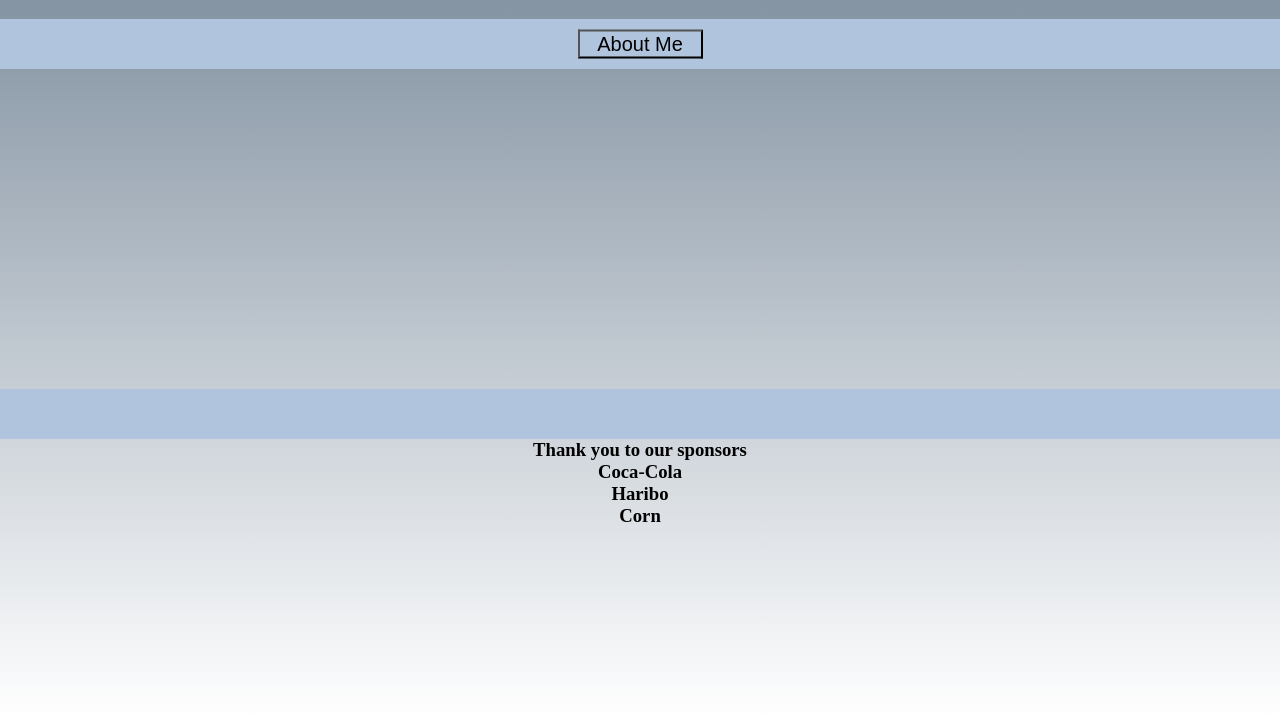
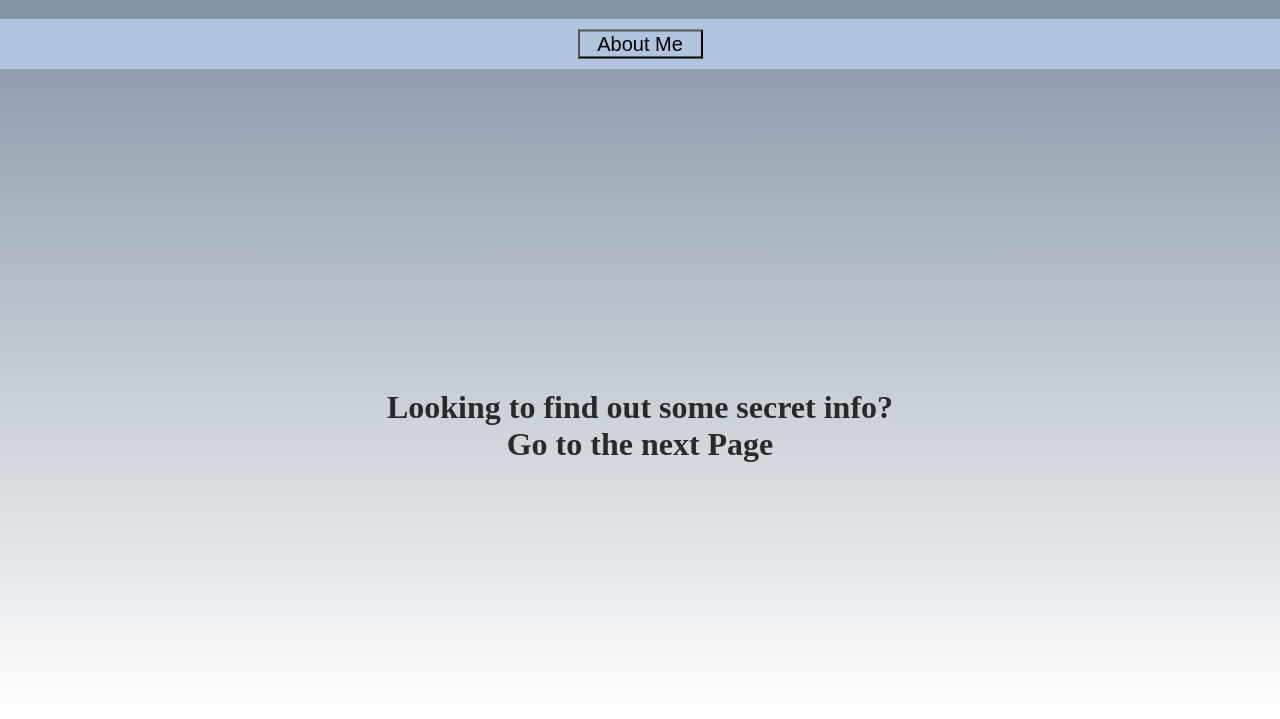
Before and after one commit to RevengeofBlob/CMSC-447-HW1, a plain HTML site: page index.html in a window 1280 px wide. Shown: the part 81-800 px from the top of the page. Drawn offline with Linux system fonts and the light colour scheme.

Commit message:
Add something to main page.

```diff
--- a/index.html
+++ b/index.html
@@ -22,7 +22,15 @@
                     </a>
                 </div>
             </div>
+
+            <div class="main">
+                <h1>Looking to find out some secret info?<br>
+                      Go to the next Page
+                </h1>
+             </div>
+
             <div class="bottom"></div>
+
             <div class="footer">
                 <h3>Thank you to our sponsors<br>
                     Coca-Cola<br>
--- a/styles.css
+++ b/styles.css
@@ -38,6 +38,15 @@ time, mark, audio, video {
 }
 .content{
     display: flex;
+}
+.main{
+    animation: fade 10s;
+    text-align: center;
+    margin-top: 20rem;
+}
+@keyframes fade {
+    0% { opacity: 0;}
+    100% {opacity: 1;}
 }
 .bottom{
     height: 3.125rem;
```
Also changed, not shown: aboutMe.html (+2 -0 lines).
